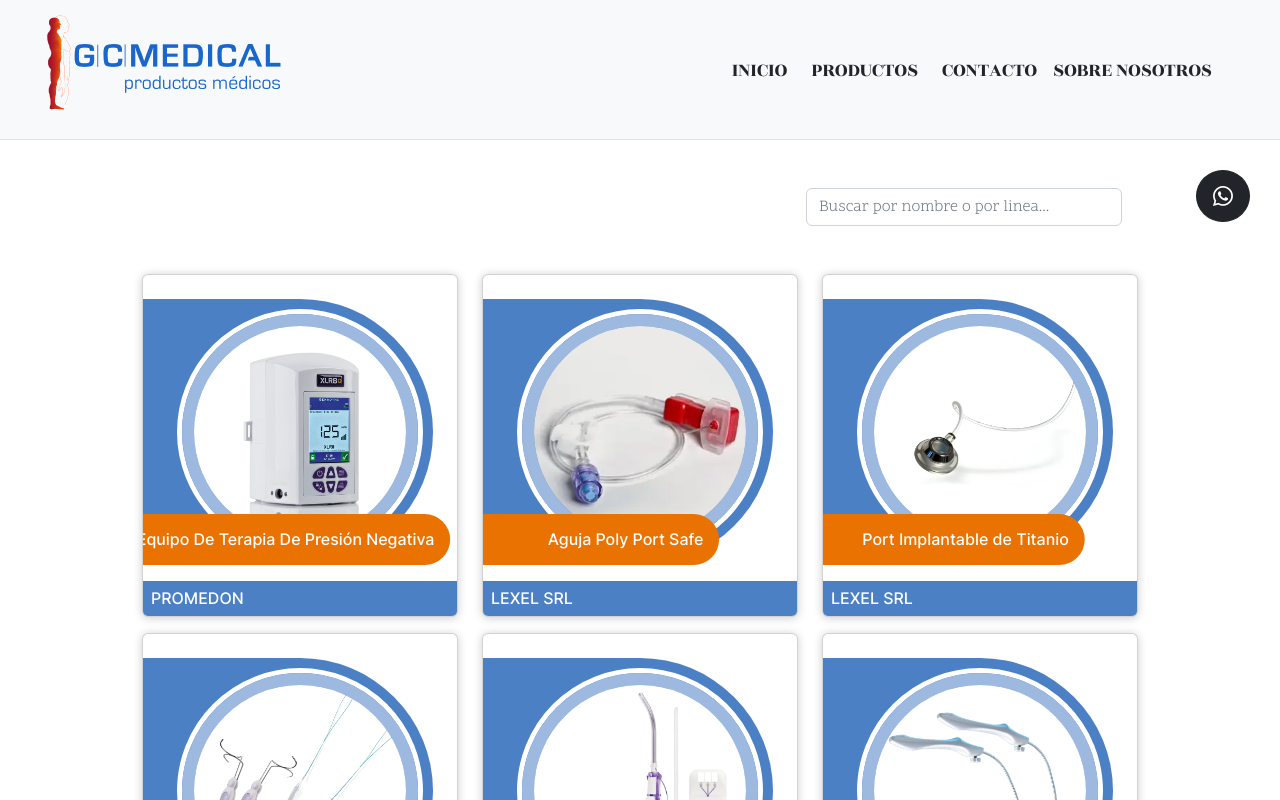
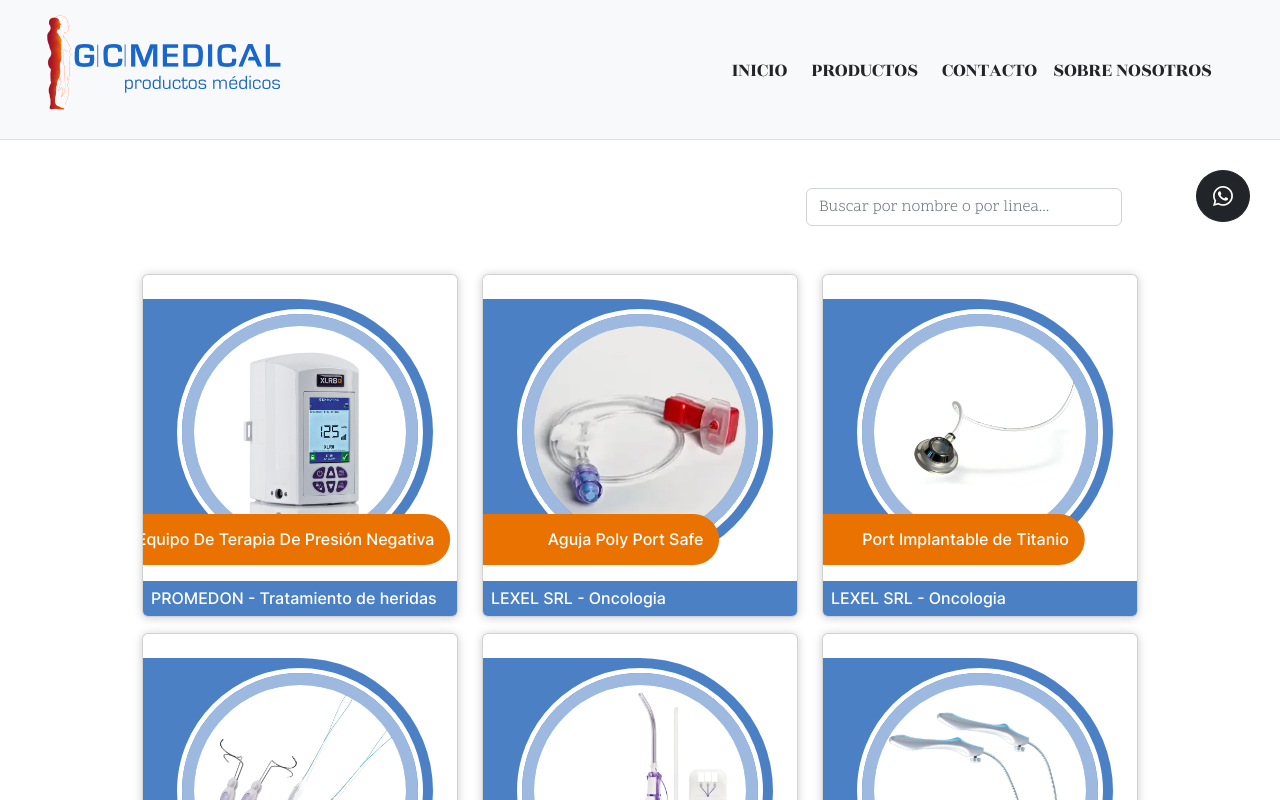
Before and after one commit to florencianionquepan/gc-medical, a React (Vite) app: page /productos in a window 1280 px wide. Shown: the top 800 px of the page. Built offline with nearby package versions, Linux system fonts and the light colour scheme.

Commit message:
add line to product card in all products

```diff
--- a/src/products/ProductCard.jsx
+++ b/src/products/ProductCard.jsx
@@ -1,9 +1,11 @@
 import { Link } from "react-router-dom";
 import { ImageComponent } from "../assets/utils/ImageComponent";
+import {formatLine} from "./helpers/formatLine";
 
 export const ProductCard = ({product}) => {
 
   const imagePath = '/img/products/'.concat(product.image);
+  const linea= product.line? formatLine(product.line) : '';
 
   const adjustText = (text, maxLength) => {
     const words = text.split(' ');
@@ -53,7 +55,9 @@ export const ProductCard = ({product}) => {
               <div className="mb-0"> <i className="bi bi-arrow-right fs-4"></i> </div>
         </Link>
         <div className="bg-celeste text-white py-2" style={{zIndex:10}}>
-          <h6 className="mb-0 mx-2 inter text-uppercase"> {product.provider} </h6>
+          <h6 className="mb-0 mx-2 inter">
+            <span className="text-uppercase"> {product.provider} </span>
+            <span className="text-sm text-smallcase"> {linea} </span></h6>
         </div>
       </div>
 
--- /dev/null
+++ b/src/products/helpers/formatLine.js
@@ -0,0 +1,15 @@
+// Función para capitalizar la primera letra
+const capitalizeFirstLetter = (str) => {
+    if (!str) return '';
+    return '- '+ str.charAt(0).toUpperCase() + str.slice(1);
+  };
+
+// Función para formatear valores específicos
+export const formatLine = (line) => {
+    switch (line.toLowerCase()) {
+      case 'heridas':
+        return '- Tratamiento de heridas';
+      default:
+        return capitalizeFirstLetter(line);
+    }
+};
```
